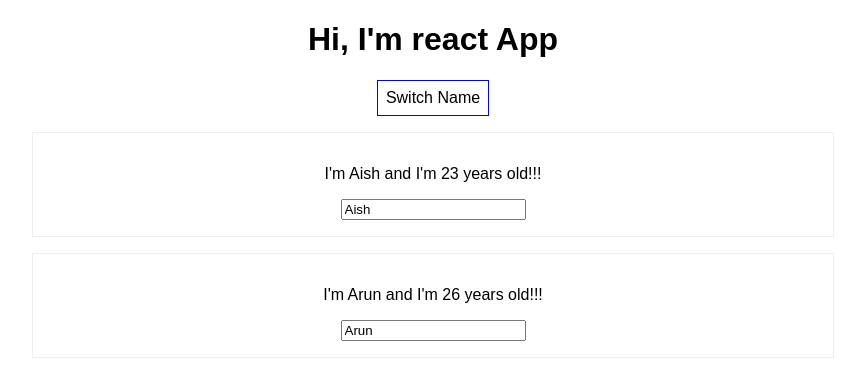
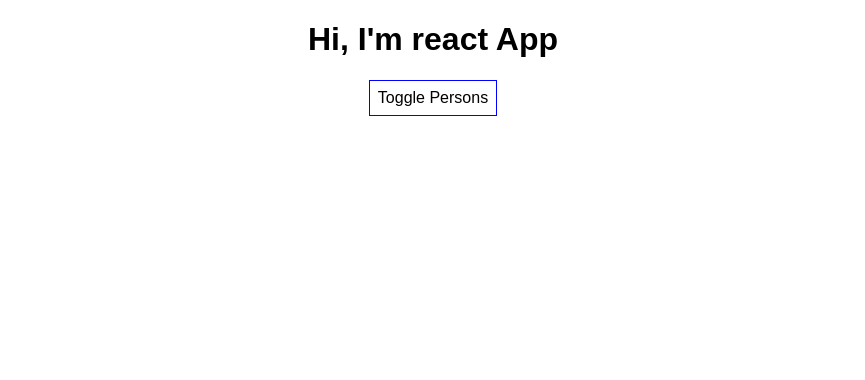
Before and after one commit to manickaa/Learning-React, a React (Create React App) app: page / in a window 1280 px wide. Shown: the top 380 px of the page, without its empty margins (207-1072 px from the left). Built offline with nearby package versions, Linux system fonts and the light colour scheme.

Commit message:
Added toggle button

```diff
--- a/src/App.js
+++ b/src/App.js
@@ -8,7 +8,8 @@ class App extends Component {
 		{ name: 'Aish', age: 23},
 		{ name: 'Arun', age:26}
 		],
-		otherState: 'some other value'
+		otherState: 'some other value',
+		showPersons: false
 	}
 
 	buttonHandler = (newName) => {
@@ -29,6 +30,13 @@ class App extends Component {
 		]
 		} )
 	}
+
+	togglePersonsHandler = () => {
+		const doesShow = this.state.showPersons;
+		this.setState( {
+			showPersons: !doesShow
+		});
+	}
 	render() {
 		const style = {
 			backgroundColor: 'white',
@@ -43,15 +51,19 @@ class App extends Component {
 	     <h1>Hi, I'm react App</h1>
 	     <button
 	     	style={style}
-	     	onClick={this.buttonHandler.bind(this, 'Manicka')}>Switch Name </button>
-	     	<Person
+	     	onClick={this.togglePersonsHandler}>Toggle Persons </button>
+	     	{ this.state.showPersons === true ?
+	     	<div>
+	     		<Person
 	     		name={this.state.persons[0].name}
 	     		age={this.state.persons[0].age}
 	     		click={this.buttonHandler.bind(this, 'Manickaa')} />
-	     	<Person
+	     		<Person
 	     		name={this.state.persons[1].name}
 	     		age={this.state.persons[1].age}
 	     		changed={this.changeNameHandler} />
+	     	</div> : null
+	     }
 	    </div>
 	    //React.createElement('div', {className: 'App'}, React.createElement('h1', null, 'Did I get it right?'), React.createElement('h2', null, 'YES! I did!!'))
 	  );
```
